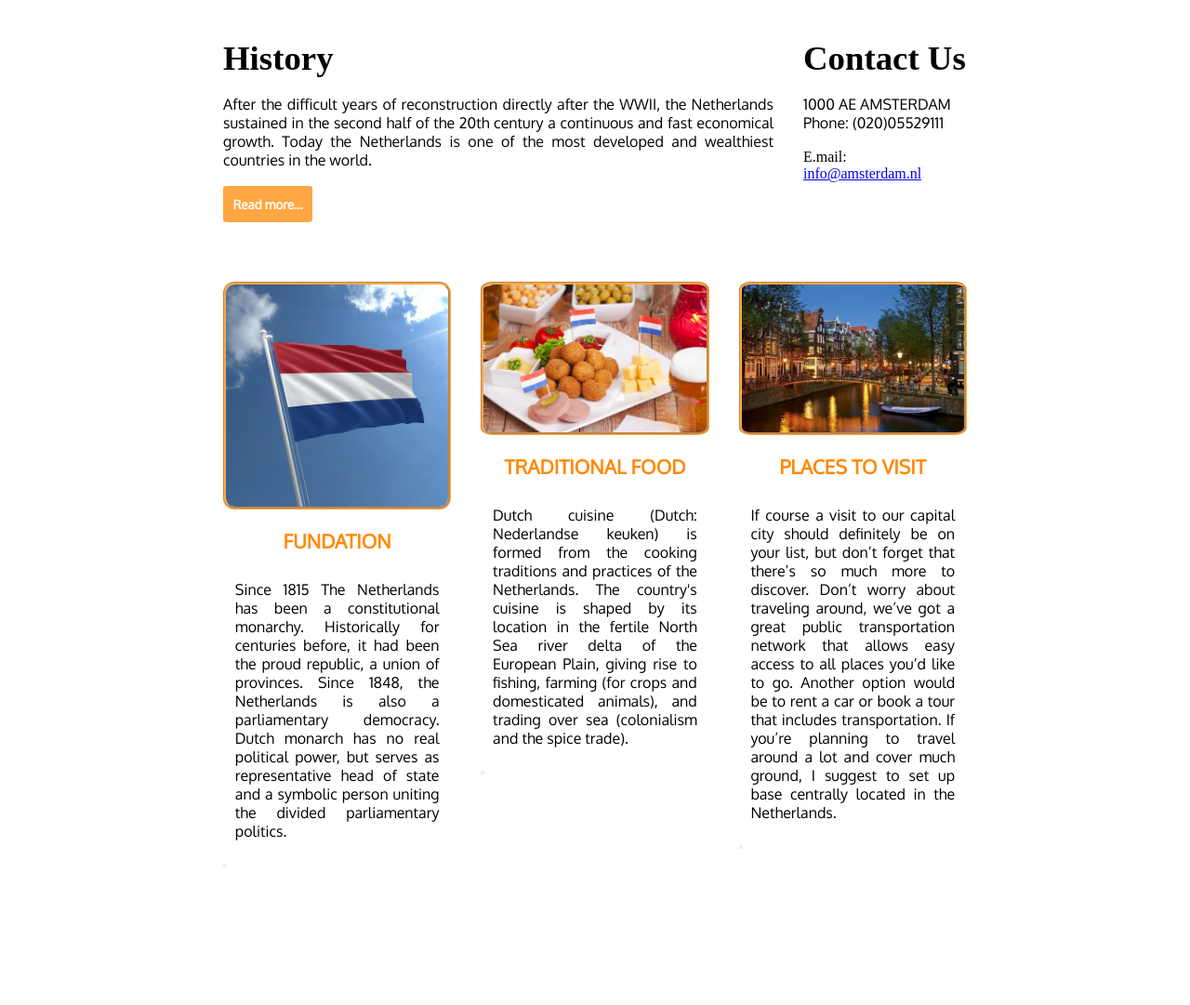
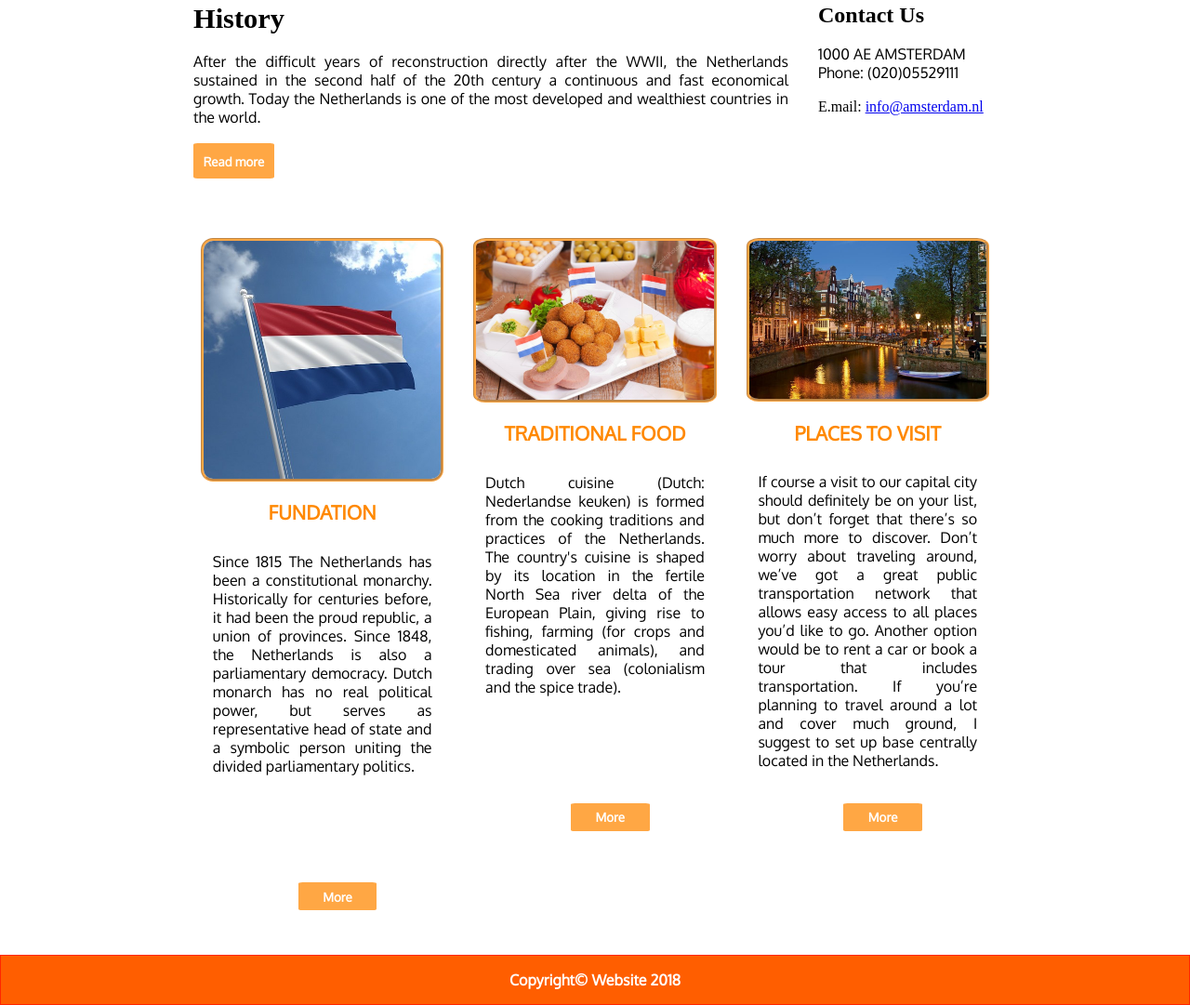
Before and after one commit to Clau1889/my-page-reto, a plain HTML site: page index.html in a window 1280 px wide. Shown: the part 349-1430 px from the top of the page at 93% size. Before the commit the page ends 1300 px from the top, so only its background shows below. Drawn offline with Linux system fonts and the light colour scheme; a web font is replaced by a local one.

Commit message:
En este commit se sube actualizacion de reacomodo de todos los elementos de la pagina

```diff
--- a/css/styles.css
+++ b/css/styles.css
@@ -4,7 +4,7 @@ nav {
     color: #ffffff;
     font-family: 'Oxygen', sans-serif;
     font-weight: bold;
-    height: auto;
+    padding: 1em;
     text-align: center;
 }
 
@@ -28,6 +28,7 @@ div.name{
 li > a{
     color: #ffffff;
     text-align: right;
+    text-decoration: none;
 }
 
       /********** HEADER BACKGROUND-IMAGE ***********/
@@ -54,23 +55,28 @@ h1{
         /********** INFORMACION PRINCIPAL ***********/
 .main-information{
     text-align: justify;
-    padding: 2em 5em;
+    padding: 2em 3em;
 }
 
 .information{
-    padding: 1em;
+    padding: 1em 1em;
 }
 
 .information > h2{
     font-family: 'Sura', serif;
-    font-size: 230%;
+    font-size: 190%;
+}
+
+.information > .subtitle{
+    font-family: 'Sura', serif;
+    font-size: 150%;
 }
 
 .information > p{
     font-family: 'Oxygen', sans-serif;
 }
 
-.information > button{
+.btn{
     background-color:rgba(255, 136, 0, 0.733);
     border: none;
     border-radius: 5%;
@@ -84,7 +90,7 @@ h1{
 /********** COMPLEMENT INFORMATION ***********/
 .complement-information{
     text-align: justify;
-    padding: 0em 5em;
+    padding: 0em 3.5em;
 }
 
 .complement-information img{
@@ -105,5 +111,27 @@ h4{
 
 .text{
     font-family: 'Oxygen', sans-serif;
+    height: 23em;
     padding: 0.8em;
 }
+
+.col-4 > .btn{
+    margin: 0 40%;
+    padding: 0.5em 2em;
+    text-align: center;
+}
+
+/********** COMPLEMENT INFORMATION ***********/
+
+footer{
+    background-color: rgba(255, 94, 0);
+    border: 1px solid rgb(255, 38, 0);
+    color: #ffffff;
+    font-family: 'Oxygen', sans-serif;
+    font-weight: bold;
+    height: auto;
+    margin: 2em 0 0 0;
+    padding: 1em;
+    text-align: center;
+    width: 100%;
+}
--- a/index.html
+++ b/index.html
@@ -13,13 +13,13 @@
 </head>
 <body>
     <!--BARRA DE NAVEGACION-->
-    <nav class="col-12 container-full bar-nav">
+    <nav class="container-full bar-nav">
         <section class="row">
-            <div class="col-6 name">VisitNetherlands.com</div>
-            <div class="col-6 menu menu-mobile">
+            <div class="name">VisitNetherlands.com</div>
+            <div class="menu menu-mobile">
                 <img  src="assets/imagenes/burger.svg" alt="burguer-menu">
             </div>
-            <div class="col-6 menu menu-desktop">
+            <div class="menu menu-desktop">
                 <ul >
                     <li><a href="#">Home</a></li>
                     <li><a href="#">About</a></li>
@@ -49,10 +49,10 @@
                 and fast economical growth. Today the Netherlands is one of the most developed
                 and wealthiest countries in the world.</p>
                 <br>
-                <button type="button">Read more...</button>
+                <button class="btn" type="button">Read more</button>
             </div>
             <div class="col-3 information">
-                <h2>Contact Us</h2>
+                <h2 class="subtitle">Contact Us</h2>
                 <br>
                 <p>1000 AE AMSTERDAM</p>
                 <p>Phone: (020)05529111</p>
@@ -70,7 +70,7 @@
                     it had been the proud republic, a union of provinces. Since 1848, the Netherlands is also a
                     parliamentary democracy. Dutch monarch has no real political power, but serves as representative
                     head of state and a symbolic person uniting the divided parliamentary politics.</p>
-                <button type="button"></button>
+                <button class="btn" type="button">More</button>
             </div>
             <div class="col-4">
                 <img src="assets/imagenes/cusine-holanda.jpg" alt="cusine-holanda">
@@ -79,7 +79,7 @@
                     of the Netherlands. The country's cuisine is shaped by its location in the fertile North Sea
                     river delta of the European Plain, giving rise to fishing, farming (for crops and domesticated
                     animals), and trading over sea (colonialism and the spice trade).</p>
-                <button type="button"></button>
+                <button class="btn" type="button">More</button>
             </div>
             <div class="col-4">
                 <img src="assets/imagenes/picture-holanda.jpg" alt="picture-holanda">
@@ -89,10 +89,16 @@
                     transportation network that allows easy access to all places you’d like to go. Another option
                     would be to rent a car or book a tour that includes transportation. If you’re planning to travel
                     around a lot and cover much ground, I suggest to set up base centrally located in the Netherlands.</p>
-                <button type="button"></button>
+                <button class="btn" type="button">More</button>
             </div>
         </section>
     </main>
 
+    <!--PIE DE PAGINA-->
+    <footer class="container-full">
+        <div class="row">
+            Copyright&copy; Website 2018
+        </div>
+    </footer>
 </body>
 </html>
```
